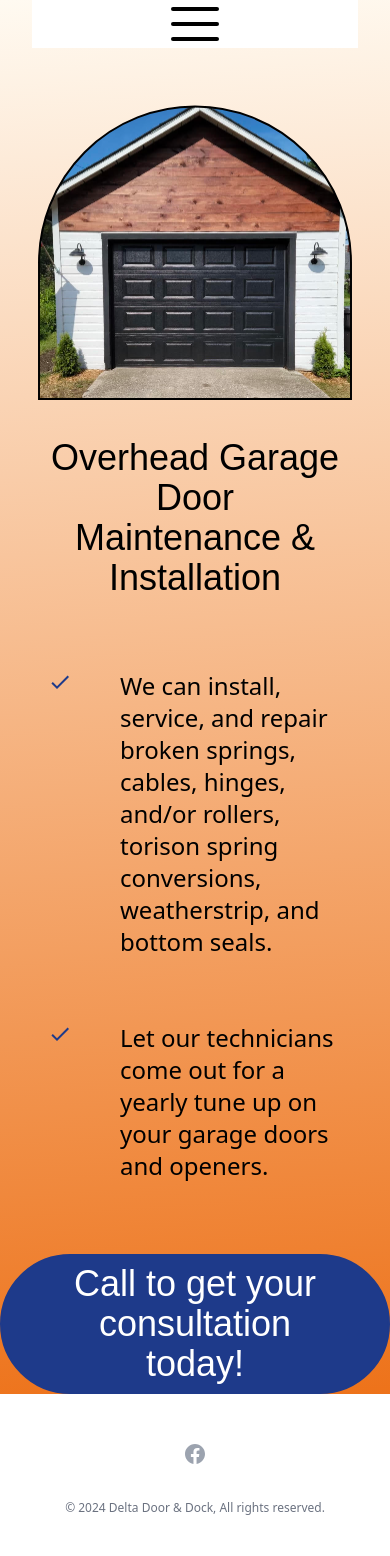
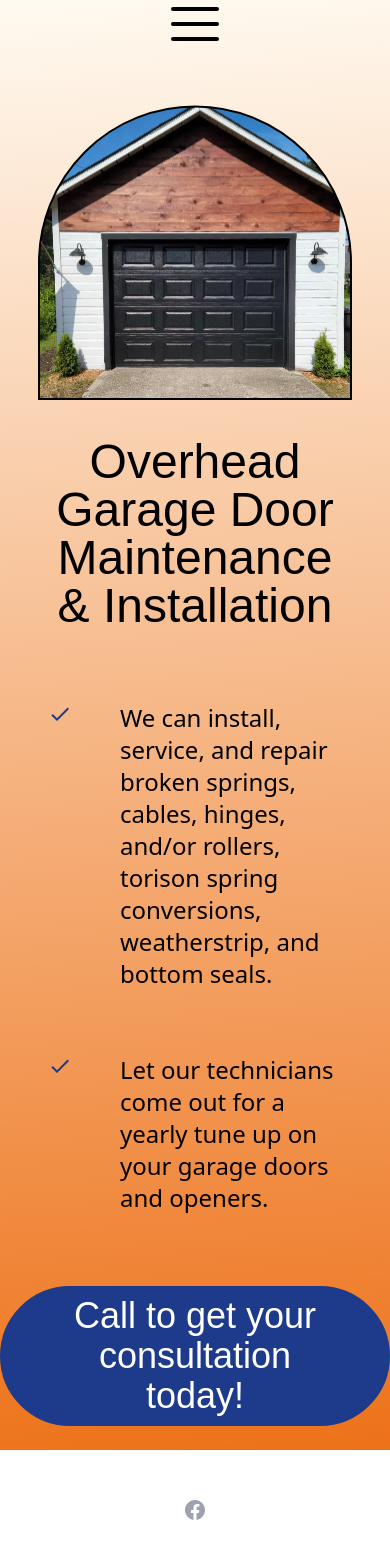
Before and after one commit to lee14k/deltadock, a Next.js app: page /overhead-garage-doors in a window 390 px wide. Shown: the top 1556 px of the page. Built offline with nearby package versions, Linux system fonts and the light colour scheme; a web font is replaced by a local one.

Commit message:
mobile responsiveness

```diff
--- a/components/FrontEnd/HeadshotCircle.jsx
+++ b/components/FrontEnd/HeadshotCircle.jsx
@@ -76,7 +76,7 @@ function HeadshotCircle(props) {
                     <div className="bg-white p-4 rounded-lg shadow-lg w-1/2">
                         <h2 className={`text-4xl font-bold tracking-tight text-gray-900  ${libre.className} font-bold`}>{activePerson.personTitle}</h2>
                         <p>{activePerson.bio}</p>
-                        <button onClick={closeModal} className={`border-2 border-doorange rounded-full hover:bg-white text-white text-l lg:text-xl font-bold py-2 px-12 bg-doorange hover:text-doorange transition-colors duration-300 ${libre.className} w-1/4`} >Close</button>
+                        <button onClick={closeModal} className={`border-2 border-doorange rounded-full hover:bg-white text-white text-l lg:text-xl font-bold py-2 px-12 bg-doorange hover:text-doorange transition-colors duration-300 ${libre.className} w-2/4 flex justify-center items-center`} >Close</button>
                     </div>
                 </div>
             )}
--- a/components/FrontEnd/NavMobile.jsx
+++ b/components/FrontEnd/NavMobile.jsx
@@ -18,7 +18,7 @@ const NavMobile = () => {
 
   return (
     <div ref={ref}>
-      <div className="bg-white mx-8 flex justify-center items-center burgercircle fancy-font">
+      <div className="bg-inherit mx-8 flex justify-center items-center burgercircle fancy-font">
         <Hamburger
           toggled={isOpen}
           size={100}
--- a/pages/openers.js
+++ b/pages/openers.js
@@ -18,7 +18,7 @@ export default function Openers () {
                     <h1 className={`${libre.className} text-4xl lg:text-8xl font-bold text-center mx-12`}>
                         Openers
                     </h1>
-                    <div className="my-6 mx-12 flex flex-col gap-16 text-2xl">
+                    <div className="my-6 mx-12 flex flex-col gap-16 text-2xl ">
                         <div className="flex gap-12">
                             <CheckIcon className="text-blue-900 text-5xl"/>
                             <p>We carry most universal remotes and keypads in stock. Our residential openers line is
--- a/pages/overhead-garage-doors.js
+++ b/pages/overhead-garage-doors.js
@@ -16,7 +16,7 @@ export default function OverheadGarageDoors () {
         <ArchShape imageSrc="/dd-overhead.jpg" patternId="overhead-garage" />
       </div>
                 <div className="flex flex-col gap-12 justify-center items-center">
-                    <h1 className={`${libre.className} text-4xl lg:text-8xl font-bold text-center mx-12`}>
+                    <h1 className={`${libre.className} text-5xl lg:text-8xl font-bold text-center mx-12`}>
                         Overhead Garage Door Maintenance & Installation
                     </h1>
                     <div className="my-6 mx-12 flex flex-col gap-16 text-2xl">
@@ -36,7 +36,7 @@ export default function OverheadGarageDoors () {
                     </div>
                     <Link href="/contact">
                         <button
-                            className={`border-2 border-blue-900 rounded-full hover:bg-white text-white text-4xl  font-bold py-2 px-12 bg-blue-900  hover:text-blue-900  transition-colors duration-300 ${libre.className} w-full`}>
+                            className={`border-2 border-blue-900 rounded-full hover:bg-white text-white text-4xl  font-bold py-2 px-12 bg-blue-900  hover:text-blue-900  transition-colors duration-300 ${libre.className} w-full mb-6`}>
                             Call to get your consultation today!
                         </button>
                     </Link>
--- a/routes.js
+++ b/routes.js
@@ -12,5 +12,6 @@ export const routes = [
       ],
     },
     { name: "Our Team", href: "/our-team" },
+    { name: "Our Work", href: "/our-work" },
     { name: "Contact", href: "/contact" },
   ];
```
